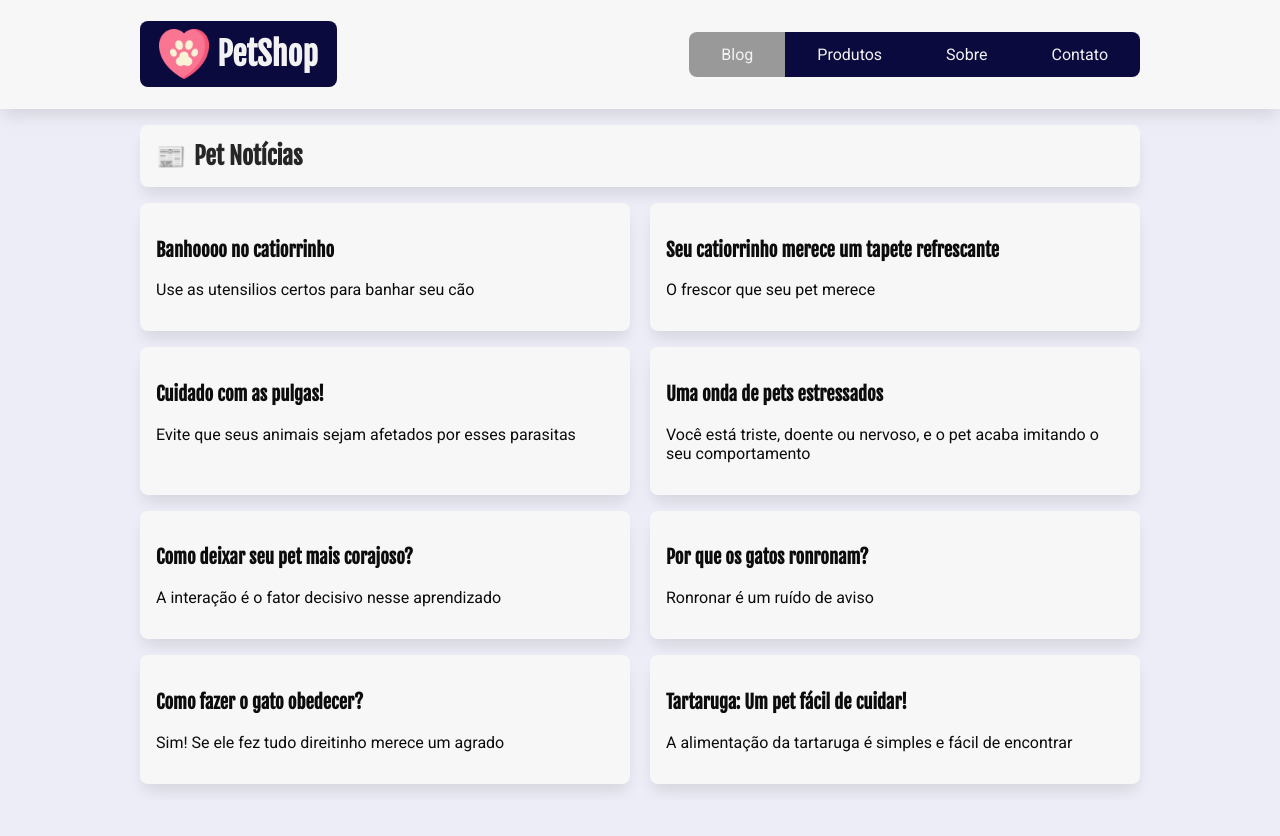
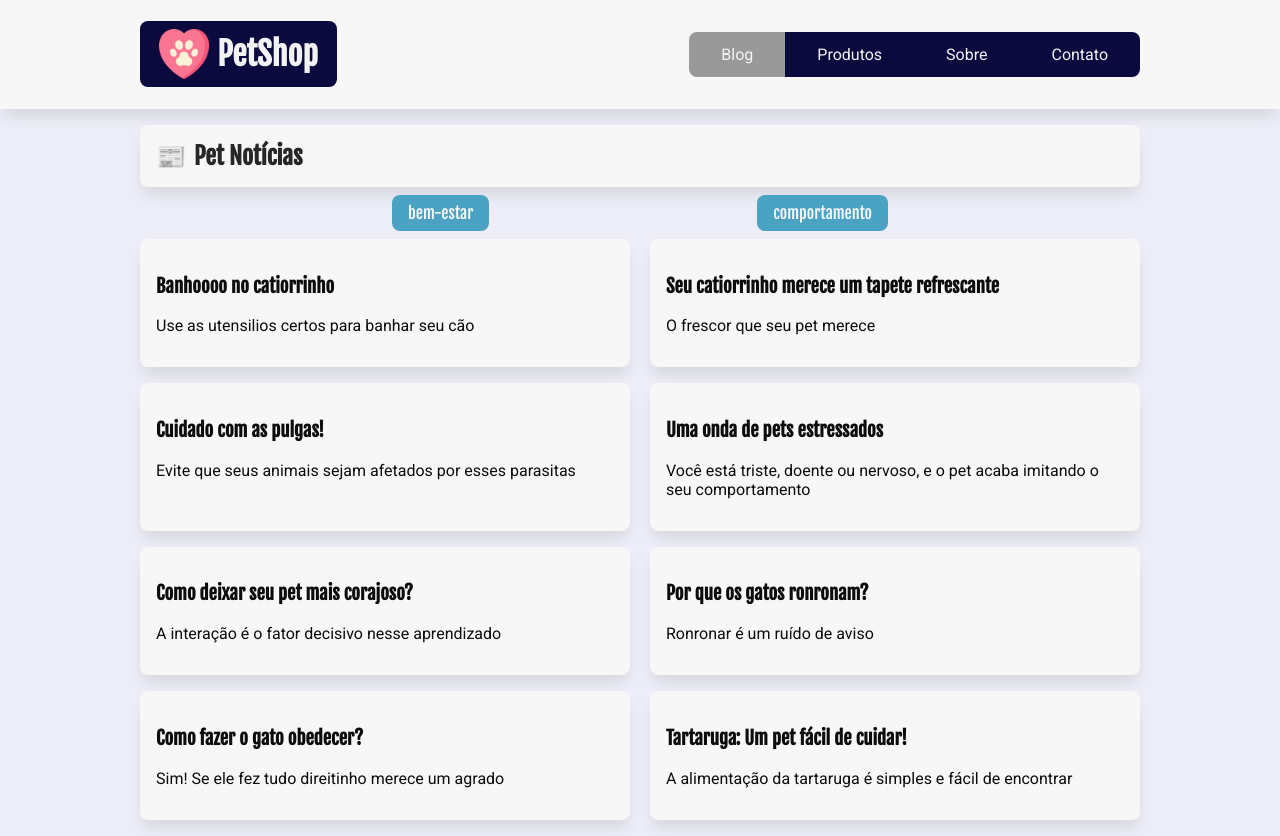
Before and after one commit to msakal/petshop, a React (Create React App) app: page / in a window 1280 px wide. Before the commit the page ends 800 px from the top, so only its background shows below. Built offline with nearby package versions, Linux system fonts and the light colour scheme; data requests are answered from the project's data file.

Commit message:
finalizando exercício

```diff
--- /dev/null
+++ b/src/components/ListaCategorias/ListaCategorias.jsx
@@ -0,0 +1,39 @@
+import { useState, useEffect } from "react";
+import { Link } from "react-router-dom";
+import servidorApi from "../../api/servidor-api";
+
+import estilos from "./ListaCategorias.module.css";
+
+const ListaCategorias = () => {
+  const [categorias, setCategorias] = useState([]);
+
+  useEffect(() => {
+    async function getCategorias() {
+      try {
+        const resposta = await fetch(`${servidorApi}/categorias`);
+        const dados = await resposta.json();
+        setCategorias(dados);
+      } catch (error) {
+        console.log("Deu ruim " + error.message);
+      }
+    }
+    /* teste de state de categorias
+    console.log(categorias) */
+
+    getCategorias();
+  }, []);
+
+  return (
+    <div className={estilos.lista_categorias}>
+      <ul>
+        {categorias.map(({ id, nome }) => (
+          <li key={id}>
+            <Link to={`/categorias/${nome}`}>{nome}</Link>
+          </li>
+        ))}
+      </ul>
+    </div>
+  );
+};
+
+export default ListaCategorias;
--- /dev/null
+++ b/src/components/ListaCategorias/ListaCategorias.module.css
@@ -0,0 +1,29 @@
+.lista_categorias {
+    margin-top: -0.5rem;
+}
+.lista_categorias ul {
+    list-style: none;
+    margin: 0;
+    padding: 0;
+    display: flex;
+    justify-content: space-evenly;
+}
+
+.lista_categorias li {
+    padding: 0.5rem 1rem;
+    margin-bottom: 0.5rem;
+}
+
+.lista_categorias a {
+    text-decoration: none;
+    background-color: #4ba3c3;
+    color: #f7f7f7;
+    font-family: "Fjalla One", sans-serif;
+    padding: inherit;
+    border-radius: var(--borda-arredondada);
+}
+
+.lista_categorias a:hover,
+.lista_categorias a:focus {
+    background-color: #2f88a8;
+}
--- a/src/pages/Home/Home.jsx
+++ b/src/pages/Home/Home.jsx
@@ -1,11 +1,12 @@
 import estilos from "./Home.module.css";
 import ListaPosts from "../../components/ListaPosts/ListaPosts";
+import ListaCategorias from "../../components/ListaCategorias/ListaCategorias";
 
 const Home = () => {
   return (
     <section>
       <h2 className={estilos.titulo_secao}>Pet Notícias</h2>
-
+      <ListaCategorias />
       <ListaPosts />
     </section>
   );
```
Also changed, not shown: 1 other file (tests, documents, lock files or other folders).
